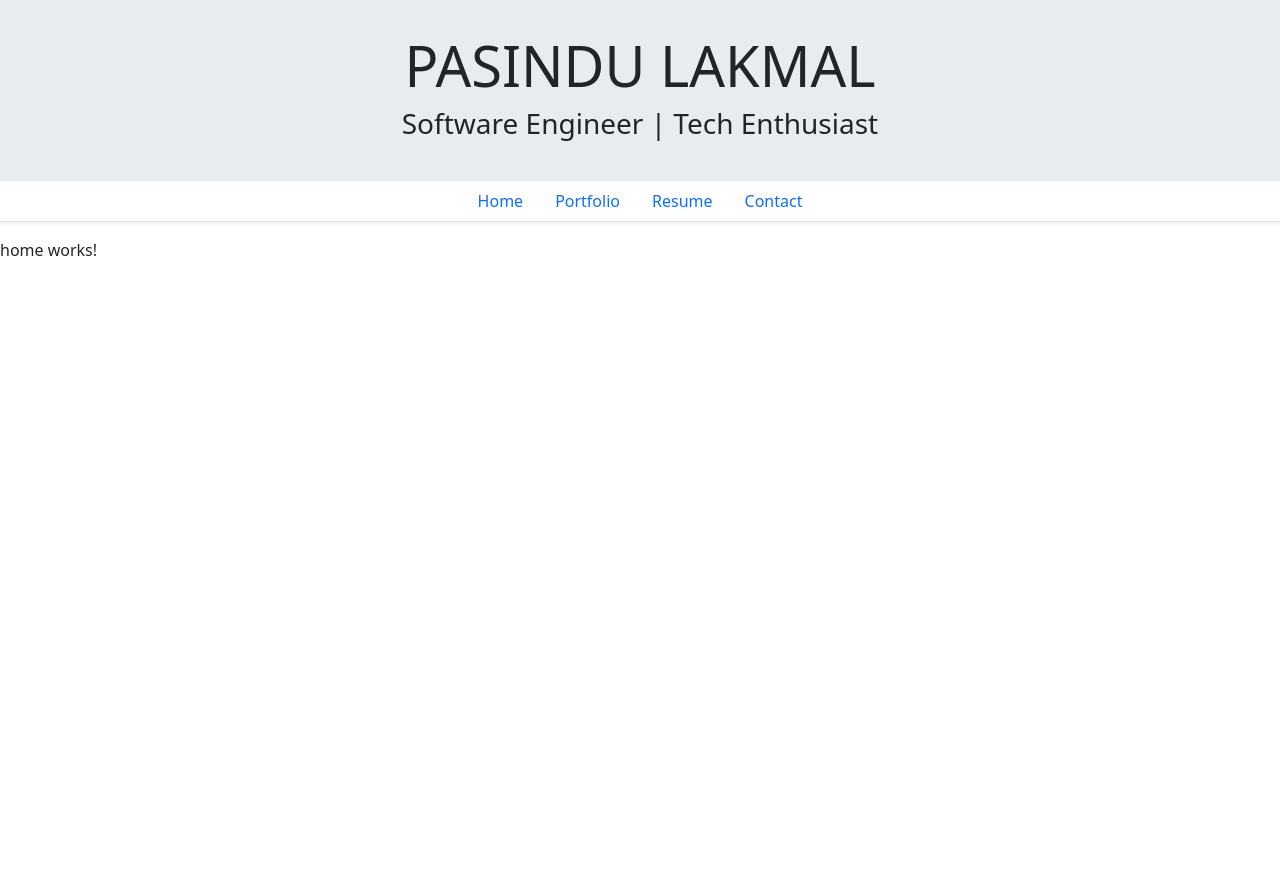
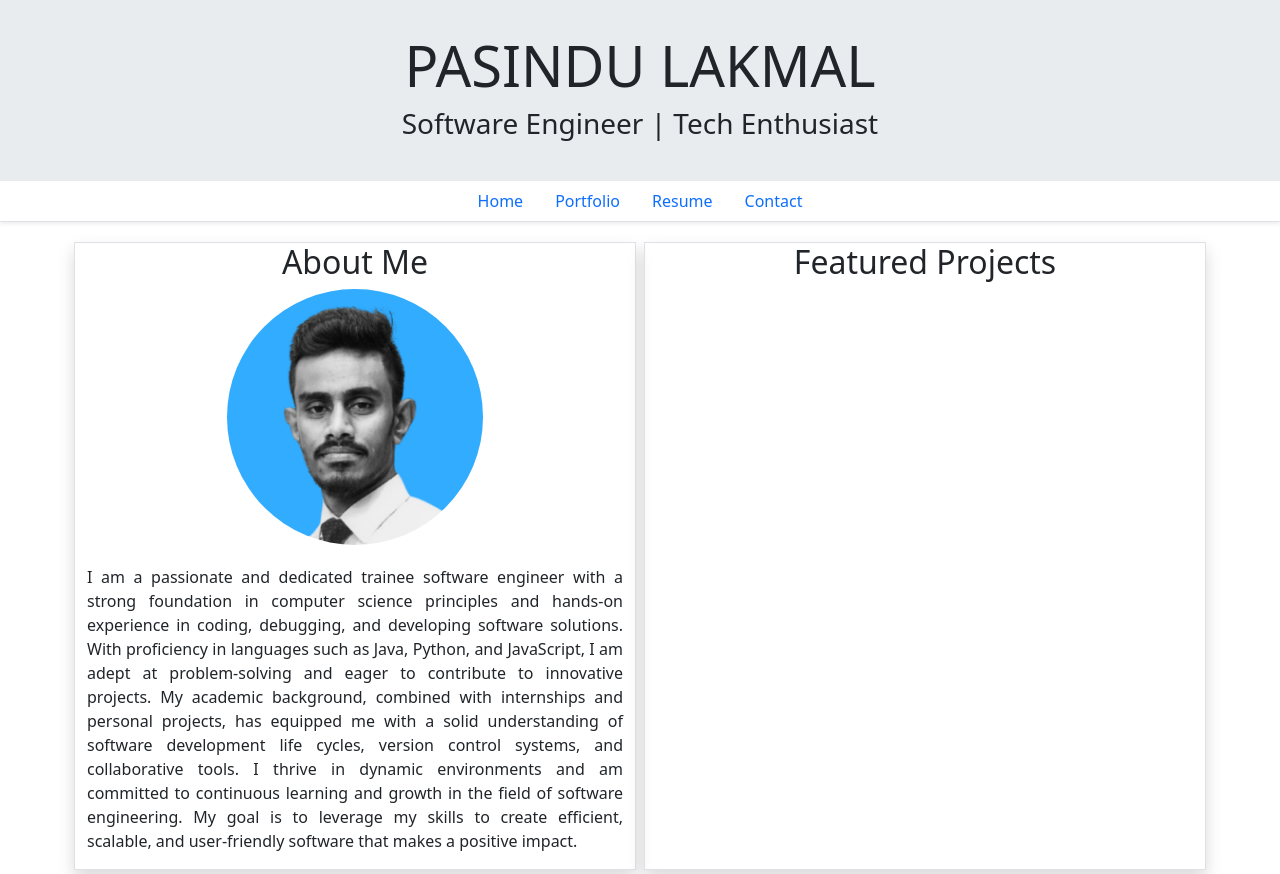
Before and after one commit to lakmalnanayakkara/portfolio, an Angular app in the folder PortfolioApplication/: page /home in a window 1280 px wide. Before the commit the page ends 800 px from the top, so only its background shows below. Built offline with nearby package versions, Linux system fonts and the light colour scheme.

Commit message:
feat: develop home component

```diff
--- a/PortfolioApplication/src/app/home/home.component.css
+++ b/PortfolioApplication/src/app/home/home.component.css
@@ -0,0 +1,5 @@
+.paragraph {
+  text-align: justify;
+  text-justify: inter-word;
+  margin-top: 20px;
+}
--- a/PortfolioApplication/src/app/home/home.component.html
+++ b/PortfolioApplication/src/app/home/home.component.html
@@ -1 +1,34 @@
-<p>home works!</p>
+<div class="container">
+  <div class="row">
+    <div class="col-lg shadow border m-1">
+      <div class="text-center">
+        <h2>About Me</h2>
+        <img
+          src="../../assets/P99.png"
+          width="256"
+          height="256"
+          class="rounded-circle"
+        />
+        <p class="paragraph">
+          I am a passionate and dedicated trainee software engineer with a
+          strong foundation in computer science principles and hands-on
+          experience in coding, debugging, and developing software solutions.
+          With proficiency in languages such as Java, Python, and JavaScript, I
+          am adept at problem-solving and eager to contribute to innovative
+          projects. My academic background, combined with internships and
+          personal projects, has equipped me with a solid understanding of
+          software development life cycles, version control systems, and
+          collaborative tools. I thrive in dynamic environments and am committed
+          to continuous learning and growth in the field of software
+          engineering. My goal is to leverage my skills to create efficient,
+          scalable, and user-friendly software that makes a positive impact.
+        </p>
+      </div>
+    </div>
+    <div class="col-lg shadow border m-1">
+      <div class="text-center">
+        <h2>Featured Projects</h2>
+      </div>
+    </div>
+  </div>
+</div>
--- a/PortfolioApplication/src/app/portfolio/portfolio.component.html
+++ b/PortfolioApplication/src/app/portfolio/portfolio.component.html
@@ -1 +1,3 @@
-<p>portfolio works!</p>
+<div class="container">
+  <app-project-card></app-project-card>
+</div>
--- /dev/null
+++ b/PortfolioApplication/src/app/project-card/project-card.component.css
@@ -0,0 +1,10 @@
+.tag {
+  padding: 0 20px;
+  height: 30px;
+  width: fit-content;
+  font-size: 14px;
+  line-height: 30px;
+  border-radius: 25px;
+  background-color: blue;
+  color: white;
+}
--- /dev/null
+++ b/PortfolioApplication/src/app/project-card/project-card.component.html
@@ -0,0 +1,16 @@
+<div
+  class="card shadow text-center"
+  style="max-width: 350px; max-height: 350px"
+>
+  <div class="card-body">
+    <h5 class="card-title">Sample Project</h5>
+    <p class="card-text"></p>
+    <button class="btn btn-primary">View More</button>
+  </div>
+  <div class="card-footer">
+    <div class="d-flex flex-wrap justify-content-center">
+      <div class="tag me-2 mb-1">Angular</div>
+      <div class="tag me-2 mb-1">JavaScript</div>
+    </div>
+  </div>
+</div>
```
Also changed, not shown: PortfolioApplication/src/app/app.module.ts (+6 -9 lines), PortfolioApplication/src/app/project-card/project-card.component.ts (added, +10 -0 lines), PortfolioApplication/src/assets/P99.png (added).
